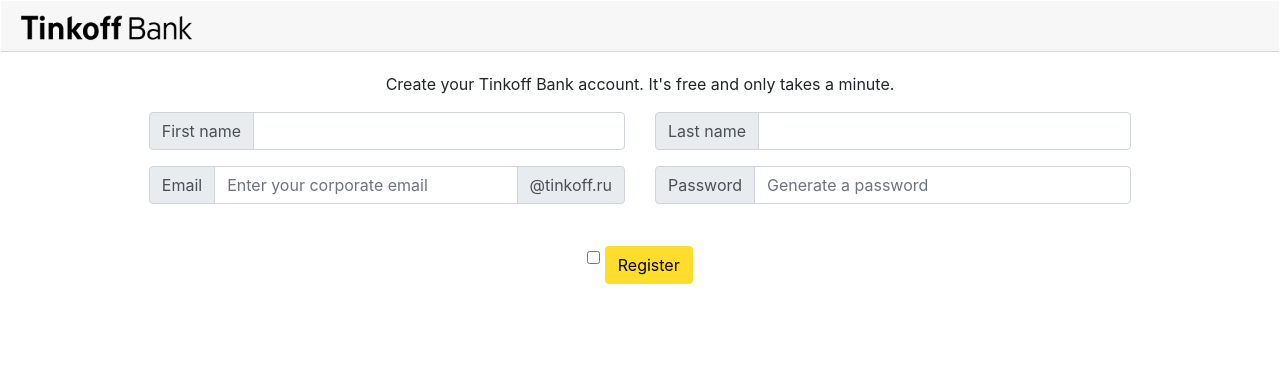
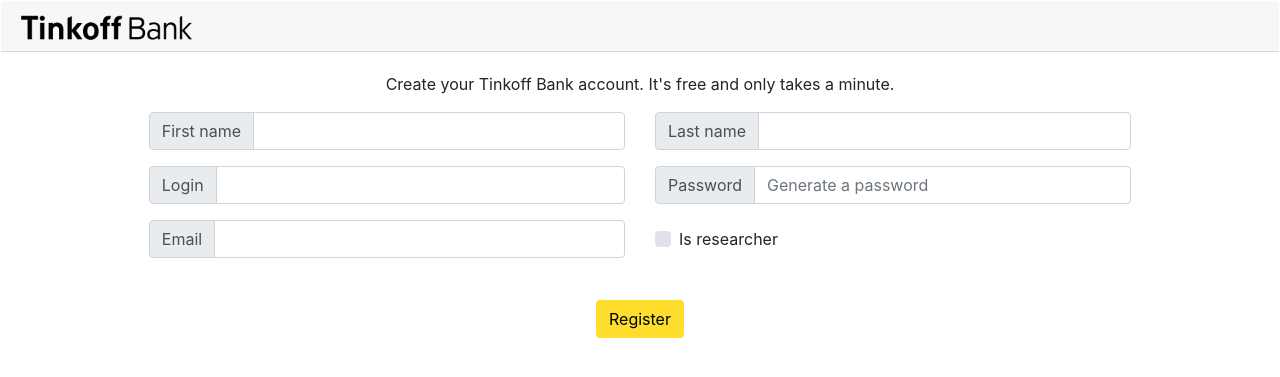
Before and after one commit to danila19991/tinkoff-web-service, a Django app: page /register in a window 1280 px wide. Shown: the top 377 px of the page. Run offline with Django 3.2, Linux system fonts and the light colour scheme; some libraries are stand-ins or nearby versions.

Commit message:
Changed fields names

```diff
--- a/templates/predictor/auth.html
+++ b/templates/predictor/auth.html
@@ -25,8 +25,8 @@
 			<form method="post">
                 {% csrf_token %}
 				<div class="form-group" style="padding-left: 35%; padding-right: 35%">
-					    <label for="inputLogin">Email</label>
-					    <input type="login" name="username" class="form-control" id="inputLogin" placeholder="Enter email">
+					    <label for="inputLogin">Login</label>
+					    <input type="login" name="username" class="form-control" id="inputLogin" placeholder="Enter login">
 				</div>
 				<div class="form-group" style="padding-left: 35%; padding-right: 35%">
 					    <label for="inputPassword">Password</label>
--- a/templates/predictor/register.html
+++ b/templates/predictor/register.html
@@ -29,20 +29,23 @@
 		    	    	<div class="col-6" >
 			    			<div class="input-group mb-3">
                                 <div class="input-group-prepend">
-                                    <span class="input-group-text" id="fname">First name</span>
+                                    <span class="input-group-text">First name</span>
                                 </div>
-                              <input type="text" name="first_name" class="form-control" id="fname1" aria-describedby="basic-addon3">
+                              <input type="text" name="first_name" class="form-control" aria-describedby="basic-addon3">
                             </div>
 
                             <div class="input-group mb-3">
                                 <div class="input-group-prepend">
-                                    <span class="input-group-text" id="email">Email</span>
+                                    <span class="input-group-text">Login</span>
                                 </div>
+                              <input type="text" name="login" class="form-control" aria-describedby="basic-addon3">
+                            </div>
 
-                                <input type="text" name="email" class="form-control" id="email1" aria-describedby="basic-addon3" placeholder="Enter your corporate email">
-                                <div class="input-group-append">
-                                    <span class="input-group-text" id="email_postfix">@tinkoff.ru</span>
+                            <div class="input-group mb-3">
+                                <div class="input-group-prepend">
+                                    <span class="input-group-text">Email</span>
                                 </div>
+                              <input type="text" name="email" class="form-control" aria-describedby="basic-addon3">
                             </div>
 
     					</div>
@@ -62,10 +65,15 @@
                               <input type="password" name="password" class="form-control" id="pass1" aria-describedby="basic-addon3" placeholder="Generate a password">
                             </div>
 
+                            <div class="input-group mb-3">
+                                <div class="custom-control custom-checkbox" style="padding-top: 7px">
+                                    <input type="checkbox" class="custom-control-input" id="customCheck1" name="is_researcher">
+                                    <label class="custom-control-label" for="customCheck1">Is researcher</label>
+                                </div>
+                            </div>
     			        </div>
 	    			</div>
                 </div>
-                <input type="checkbox" name="is_researcher">
                 <button type="submit" class="btn" style="background-color: #ffdd2d; margin-top: 1%" name="register">Register</button>
             </form>
 
```
Also changed, not shown: templates/predictor/restore.html (+2 -6 lines).
